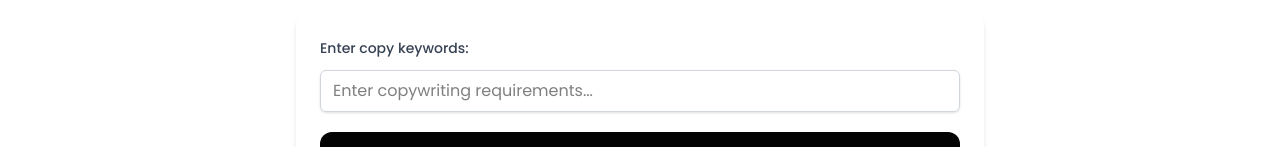
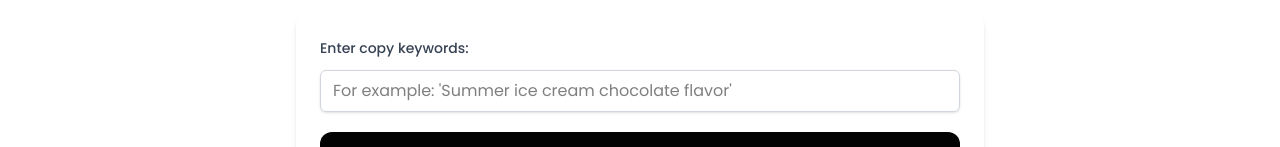
Before and after one commit to Steven-CheungSiuFung/ai-copywriter, a Next.js app: page /copy-generator-page in a window 1280 px wide. Shown: the part 234-381 px from the top of the page. Built offline with nearby package versions, Linux system fonts and the light colour scheme.

Commit message:
disable the button on copy-generator page while generating

```diff
--- a/components/copy-generator/copy-generator.component.jsx
+++ b/components/copy-generator/copy-generator.component.jsx
@@ -3,7 +3,10 @@ import { useChat } from 'ai/react';
 
 export default function CopyGenerator() {
     const { messages, input, handleInputChange, handleSubmit } = useChat({
-        api: '/api/copy-generate'
+        api: '/api/copy-generate',
+        onFinish() {
+            setIsLoading(false);
+        },
     });
 
     const [isLoading, setIsLoading] = useState(false);
@@ -24,7 +27,7 @@ export default function CopyGenerator() {
         } catch (err) {
             setError(err.message);
         } finally {
-            setIsLoading(false);
+
         }
     };
 
@@ -38,7 +41,7 @@ export default function CopyGenerator() {
                     <input
                         className="w-full px-3 py-2 border border-gray-300 rounded-md shadow-sm focus:outline-none focus:ring-2 focus:ring-blue-500 focus:border-blue-500 font-[family-name:var(--font-poppins)]"
                         value={input}
-                        placeholder="Enter copywriting requirements..."
+                        placeholder="For example: 'Summer ice cream chocolate flavor'"
                         onChange={handleInputChange}
                         disabled={isLoading}
                     />
```
